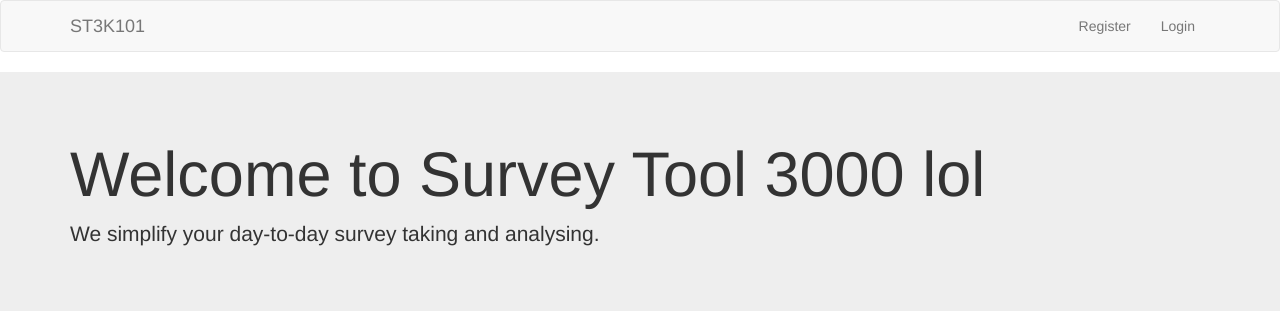
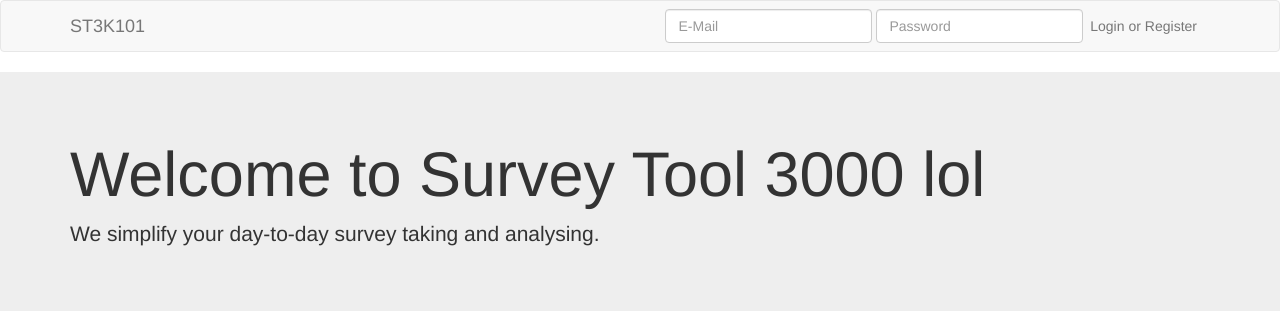
Before and after one commit to yeldiRium/st3k101, a Flask app: page / in a window 1280 px wide. Shown: the top 311 px of the page. Run offline with Flask 2, Linux system fonts and the light colour scheme; style sheets or scripts are compiled from the project's sources; some libraries are stand-ins or nearby versions.

Commit message:
add separate .scss for home layout. replace login route with login form in base template

```diff
--- a/package.json
+++ b/package.json
@@ -20,7 +20,7 @@
     "mkCssDir": "mkdir -p websrv-flask/app/static/css",
     "compileSCSS": "npm run compileSCSSBackend && npm run compileSCSSHome && npm run compileSCSSSurvey",
     "compileSCSSBackend": "sass websrv-flask/app/sass/base.scss >> websrv-flask/app/static/css/backend.css",
-    "compileSCSSHome": "sass websrv-flask/app/sass/base.scss >> websrv-flask/app/static/css/home.css",
+    "compileSCSSHome": "sass websrv-flask/app/sass/home.scss >> websrv-flask/app/static/css/home.css",
     "compileSCSSSurvey": "sass websrv-flask/app/sass/base.scss >> websrv-flask/app/static/css/survey.css",
     "removeSassModule": "rm -rf node_modules/sass && rm -rf node_modules/.bin/",
     "moveNodeModules": "mv node_modules/ websrv-flask/app/static/vendor/"
--- /dev/null
+++ b/websrv-flask/app/sass/home.scss
@@ -0,0 +1,16 @@
+.register-link {
+  padding-left: 0;
+
+  button {
+    padding-left: 0;
+  }
+}
+
+.login-form {
+  padding-right: 0;
+
+  #login {
+    padding-left: 2px;
+    padding-right: 2px;
+  }
+}
--- a/websrv-flask/app/templates/home_base.html
+++ b/websrv-flask/app/templates/home_base.html
@@ -10,10 +10,15 @@
             <div class="navbar-header">
                 <a class="navbar-brand" href="{{ url_for('home') }}">ST3K101</a>
             </div>
-            <ul class="nav navbar-nav text-right" style="float: right">
-                <li><a href="{{ url_for('register') }}">Register</a></li>
-                <li><a href="{{ url_for('login') }}">Login</a></li>
-            </ul>
+
+            <form class="navbar-form navbar-right register-link" method="GET" action="{{ url_for('register') }}">
+                <button type="submit" class="btn btn-link" id="submit">or Register</button>
+            </form>
+            <form class="navbar-form navbar-right login-form" method="POST" action="{{ url_for('login') }}">
+                <input type="email" class="form-control" id="email" placeholder="E-Mail" />
+                <input type="password" class="form-control" id="password" placeholder="Password" />
+                <button type="submit" class="btn btn-link" id="login">Login</button>
+            </form>
         </div>
     </nav>
 {% endblock content %}
```
